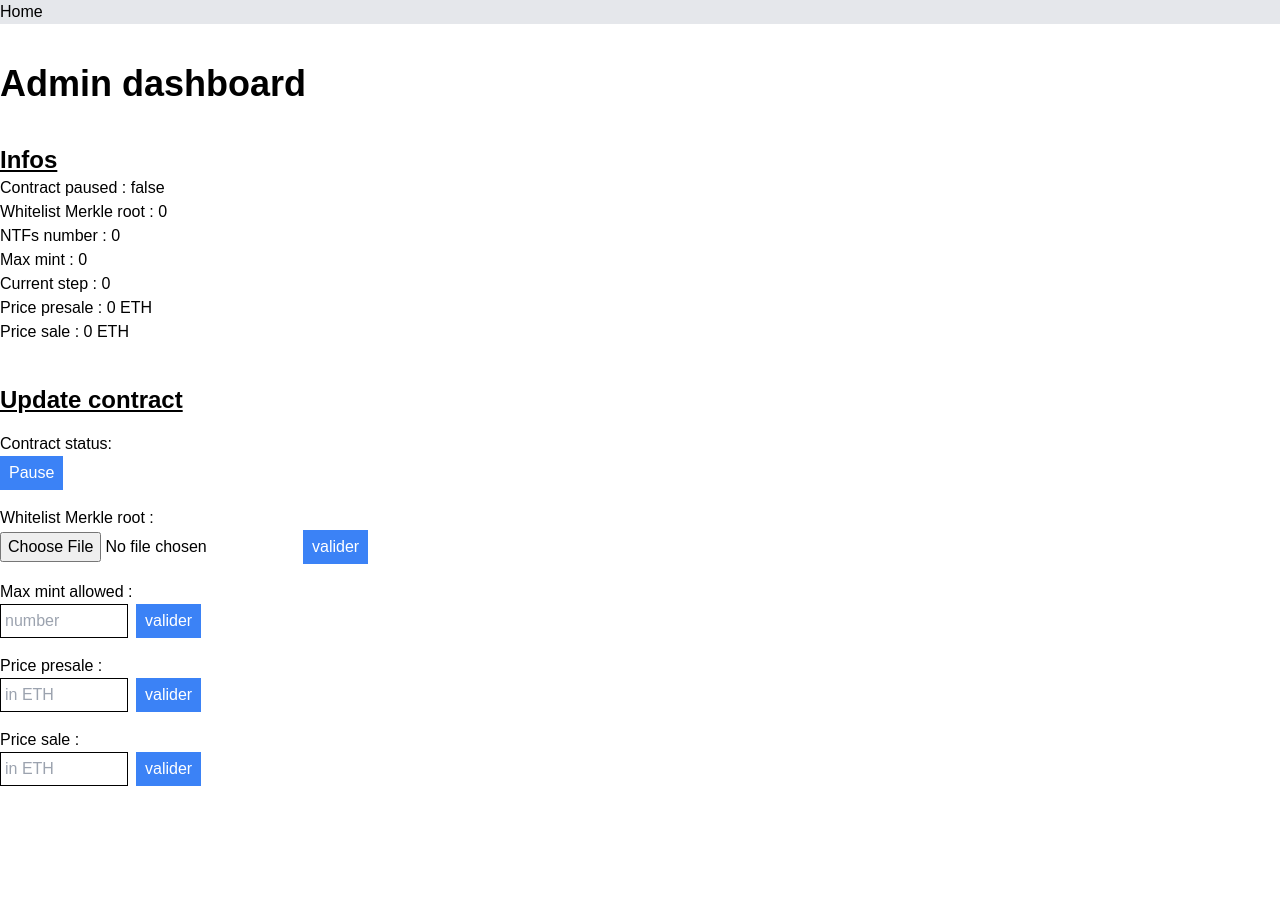
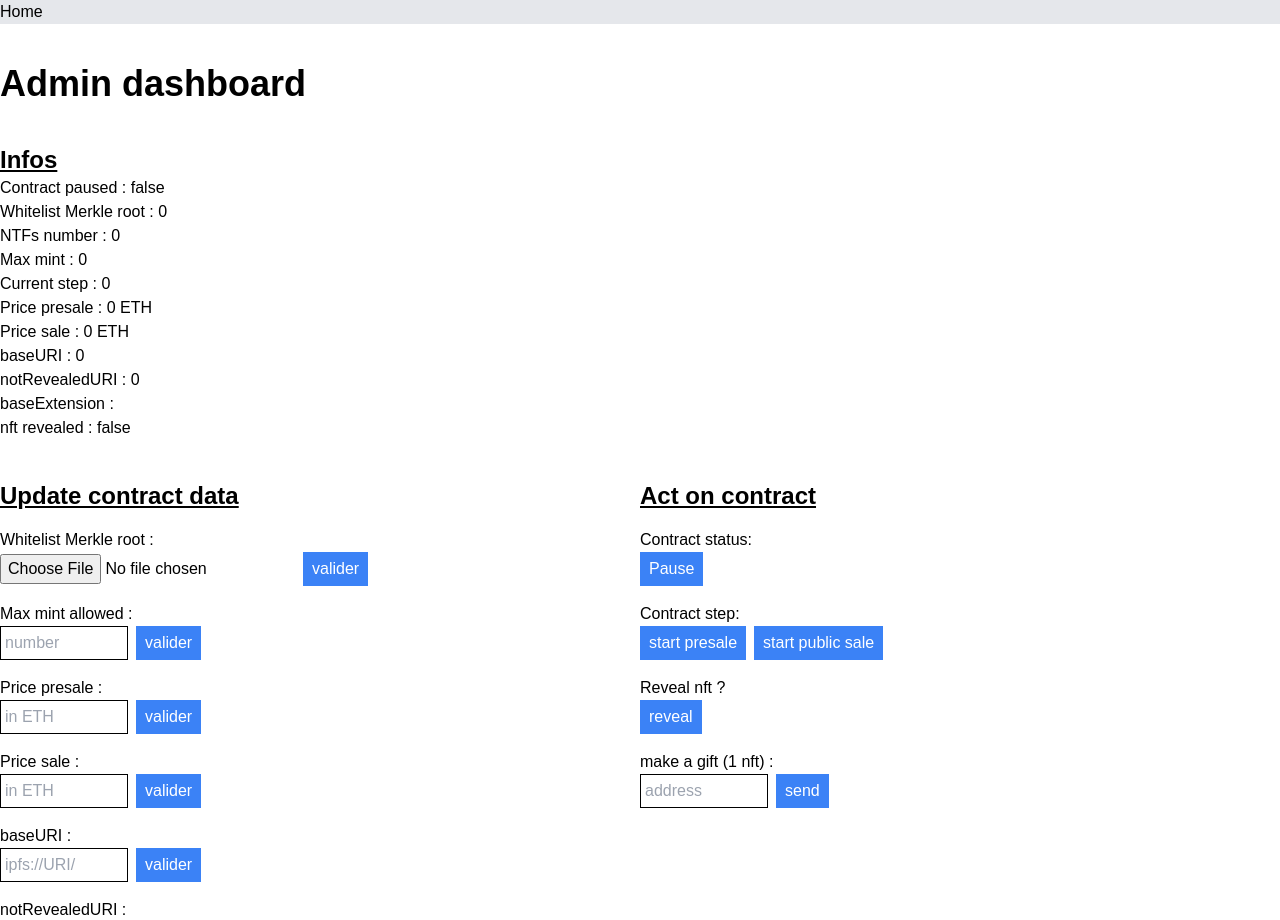
Before and after one commit to Kazimir42/Kazi_dApp_nft, a React (Create React App) app in the folder reactapp/: page /admin in a window 1280 px wide. Shown: the top 920 px of the page. Before the commit the page ends 802 px from the top, so only its background shows below. Built offline with nearby package versions, Linux system fonts and the light colour scheme; the HTML template or start-up script is replaced by a standard one.

Commit message:
implement all contract function

```diff
--- a/reactapp/src/pages/Admin.js
+++ b/reactapp/src/pages/Admin.js
@@ -4,7 +4,7 @@ import Contract from '../artifacts/contracts/Character.sol/Character.json'
 const { MerkleTree } = require("merkletreejs");
 const keccak256 = require("keccak256");
 
-const address = "0xe7f1725E7734CE288F8367e1Bb143E90bb3F0512";
+const address = "0x5FbDB2315678afecb367f032d93F642f64180aa3"; //address of contract
 
 function Admin() {
     const [totalNft, setTotalNft] = useState(0)
@@ -15,6 +15,10 @@ function Admin() {
     const [merkleRoot, setMerkleRoot] = useState(0)
     const [tokensFile, setTokensFile] = useState(0)
     const [paused, setPaused] = useState(false)
+    const [baseURI, setBaseURI] = useState(0)
+    const [notRevealedURI, setNotRevealedURI] = useState(0)
+    const [baseExtension, setBaseExtension] = useState('')
+    const [revealed, setRevealed] = useState(false)
 
     useEffect(() => {
         getData();
@@ -38,14 +42,22 @@ function Admin() {
                     const priceSale = await contract.priceSale();
                     const merkleRoot = await contract.merkleRoot();
                     const paused = await contract.paused();
+                    const baseURI = await contract.baseURI();
+                    const notRevealedURI = await contract.notRevealedURI();
+                    const baseExtension = await contract.baseExtension();
+                    const revealed = await contract.revealed();
 
-                    setTotalNft(Number(totalNft))
-                    setMaxMint(Number(maxMint))
-                    setCurrentStep(step)
-                    setPricePresale(ethers.utils.formatEther(Number(pricePresale)))
-                    setPriceSale(ethers.utils.formatEther(Number(priceSale)))
-                    setMerkleRoot(merkleRoot)
-                    setPaused(paused)
+                    setTotalNft(Number(totalNft));
+                    setMaxMint(Number(maxMint));
+                    setCurrentStep(step);
+                    setPricePresale(ethers.utils.formatEther(Number(pricePresale)));
+                    setPriceSale(ethers.utils.formatEther(Number(priceSale)));
+                    setMerkleRoot(merkleRoot);
+                    setPaused(paused);
+                    setBaseURI(baseURI);
+                    setNotRevealedURI(notRevealedURI);
+                    setBaseExtension(baseExtension);
+                    setRevealed(revealed);
 
                 }catch(error) {
                     console.log(error)
@@ -159,6 +171,127 @@ function Admin() {
         }
     }
 
+    async function updateUri(type)
+    {
+        if (typeof window.ethereum !== 'undefined') {
+            let chainId = await window.ethereum.request({method: 'eth_chainId'})
+            if (chainId === "0x1" || chainId === "0x3" || chainId === "0x4" || chainId === "0x5" || chainId === "0x2a" || chainId === "0x539") {
+                const provider = new ethers.providers.Web3Provider(window.ethereum);
+                const signer = provider.getSigner();
+                //get the contract
+                const contract = new ethers.Contract(address, Contract.abi, signer);
+                try {
+                    //update contract
+                    if (type === 'baseURI') { //URI of the NFTs when revealed
+                        let newValue = document.getElementById('inputBaseUri').value
+                        contract.setBaseUri(newValue)
+                    }else if(type === 'notRevealedURI'){ //URI of the NFTs when not revealed
+                        let newValue = document.getElementById('inputNotRevealedUri').value
+                        contract.setNotRevealURI(newValue)
+                    }
+                }catch(error) {
+                    console.log(error)
+                }
+            }
+        }
+    }
+
+    async function updateExtension()
+    {
+        let newValue = document.getElementById('inputBaseExtension').value
+        if (typeof window.ethereum !== 'undefined') {
+            let chainId = await window.ethereum.request({method: 'eth_chainId'})
+            if (chainId === "0x1" || chainId === "0x3" || chainId === "0x4" || chainId === "0x5" || chainId === "0x2a" || chainId === "0x539") {
+                const provider = new ethers.providers.Web3Provider(window.ethereum);
+                const signer = provider.getSigner();
+                //get the contract
+                const contract = new ethers.Contract(address, Contract.abi, signer);
+                try {
+                    //update contract
+                    contract.setBaseExtension(newValue)
+                }catch(error) {
+                    console.log(error)
+                }
+            }
+        }
+    }
+
+    async function reveal()
+    {
+        if (typeof window.ethereum !== 'undefined') {
+            let chainId = await window.ethereum.request({method: 'eth_chainId'})
+            if (chainId === "0x1" || chainId === "0x3" || chainId === "0x4" || chainId === "0x5" || chainId === "0x2a" || chainId === "0x539") {
+                const provider = new ethers.providers.Web3Provider(window.ethereum);
+                const signer = provider.getSigner();
+                //get the contract
+                const contract = new ethers.Contract(address, Contract.abi, signer);
+                try {
+                    //update contract
+                    contract.reveal()
+                }catch(error) {
+                    console.log(error)
+                }
+            }
+        }
+    }
+
+    async function setUpPresale()
+    {
+        if (typeof window.ethereum !== 'undefined') {
+            let chainId = await window.ethereum.request({method: 'eth_chainId'})
+            if (chainId === "0x1" || chainId === "0x3" || chainId === "0x4" || chainId === "0x5" || chainId === "0x2a" || chainId === "0x539") {
+                const provider = new ethers.providers.Web3Provider(window.ethereum);
+                const signer = provider.getSigner();
+                //get the contract
+                const contract = new ethers.Contract(address, Contract.abi, signer);
+                try {
+                    //update contract
+                    contract.setUpPresale()
+                }catch(error) {
+                    console.log(error)
+                }
+            }
+        }
+    }
+
+    async function setUpSale()
+    {
+        if (typeof window.ethereum !== 'undefined') {
+            let chainId = await window.ethereum.request({method: 'eth_chainId'})
+            if (chainId === "0x1" || chainId === "0x3" || chainId === "0x4" || chainId === "0x5" || chainId === "0x2a" || chainId === "0x539") {
+                const provider = new ethers.providers.Web3Provider(window.ethereum);
+                const signer = provider.getSigner();
+                //get the contract
+                const contract = new ethers.Contract(address, Contract.abi, signer);
+                try {
+                    //update contract
+                    contract.setUpSale()
+                }catch(error) {
+                    console.log(error)
+                }
+            }
+        }
+    }
+
+    async function makeGift()
+    {
+        let addressToGift = document.getElementById('inputGift').value
+        if (typeof window.ethereum !== 'undefined') {
+            let chainId = await window.ethereum.request({method: 'eth_chainId'})
+            if (chainId === "0x1" || chainId === "0x3" || chainId === "0x4" || chainId === "0x5" || chainId === "0x2a" || chainId === "0x539") {
+                const provider = new ethers.providers.Web3Provider(window.ethereum);
+                const signer = provider.getSigner();
+                //get the contract
+                const contract = new ethers.Contract(address, Contract.abi, signer);
+                try {
+                    //update contract
+                    contract.gift(addressToGift)
+                }catch(error) {
+                    console.log(error)
+                }
+            }
+        }
+    }
 
     return (
         <div className="container mx-auto mt-10">
@@ -173,21 +306,16 @@ function Admin() {
                 <p>Current step : {currentStep}</p>
                 <p>Price presale : {pricePresale} ETH</p>
                 <p>Price sale : {priceSale} ETH</p>
+                <p>baseURI : {baseURI}</p>
+                <p>notRevealedURI : {notRevealedURI}</p>
+                <p>baseExtension : {baseExtension}</p>
+                <p>nft revealed : {revealed?'true':'false'}</p>
             </div>
 
-            <div className="mt-10">
-                <h2 className="text-2xl font-bold underline">Update contract</h2>
-                <div className="my-4">
-                    <p>Contract status:</p>
+            <div className="mt-10 grid grid-cols-12">
+                <div className="col-span-6">
+                <h2 className="text-2xl font-bold underline">Update contract data</h2>
 
-                    {
-                        paused
-                            ?
-                            <button className="bg-blue-500 text-white px-2 hover:bg-blue-600 p-1 border border-blue-500" onClick={() => pausedContract(false)}>Unpause</button>
-                            :
-                            <button className="bg-blue-500 text-white px-2 hover:bg-blue-600 p-1 border border-blue-500" onClick={() => pausedContract(true)}>Pause</button>
-                    }
-                </div>
                 <div className="my-4">
                     <p>Whitelist Merkle root :</p>
                     <input type="file" name="file" onChange={uploadFile} />
@@ -209,8 +337,60 @@ function Admin() {
                     <input id="inputPriceSale" type="number" className="border border-black w-32 mr-2 p-1" placeholder="in ETH"/>
                     <button className="bg-blue-500 text-white px-2 hover:bg-blue-600 p-1 border border-blue-500" onClick={() => updatePrice('sale')}>valider</button>
                 </div>
+                <div className="my-4">
+                    <p>baseURI :</p>
+                    <input id="inputBaseUri" type="text" className="border border-black w-32 mr-2 p-1" placeholder="ipfs://URI/"/>
+                    <button className="bg-blue-500 text-white px-2 hover:bg-blue-600 p-1 border border-blue-500" onClick={() => updateUri('baseURI')}>valider</button>
+                </div>
+                <div className="my-4">
+                    <p>notRevealedURI :</p>
+                    <input id="inputNotRevealedUri" type="text" className="border border-black w-32 mr-2 p-1" placeholder="ipfs://URI/"/>
+                    <button className="bg-blue-500 text-white px-2 hover:bg-blue-600 p-1 border border-blue-500" onClick={() => updateUri('notRevealedURI')}>valider</button>
+                </div>
+                <div className="my-4">
+                    <p>baseExtension :</p>
+                    <input id="inputBaseExtension" type="text" className="border border-black w-32 mr-2 p-1" placeholder=".json"/>
+                    <button className="bg-blue-500 text-white px-2 hover:bg-blue-600 p-1 border border-blue-500" onClick={updateExtension}>valider</button>
+                </div>
+                </div>
+                <div className="col-span-6">
+                    <h2 className="text-2xl font-bold underline">Act on contract</h2>
+                    <div className="my-4">
+                        <p>Contract status:</p>
 
+                        {
+                            paused
+                                ?
+                                <button className="bg-blue-500 text-white px-2 hover:bg-blue-600 p-1 border border-blue-500" onClick={() => pausedContract(false)}>Unpause</button>
+                                :
+                                <button className="bg-blue-500 text-white px-2 hover:bg-blue-600 p-1 border border-blue-500" onClick={() => pausedContract(true)}>Pause</button>
+                        }
+                    </div>
+
+                    <div className="my-4">
+                        <p>Contract step:</p>
+                        <button className="bg-blue-500 text-white px-2 hover:bg-blue-600 p-1 border border-blue-500" onClick={setUpPresale}>start presale</button>
+                        <button className="bg-blue-500 text-white px-2 hover:bg-blue-600 p-1 border border-blue-500 ml-2" onClick={setUpSale}>start public sale</button>
+                    </div>
+                    <div className="my-4">
+                        <p>Reveal nft ?</p>
+                        {
+                            paused
+                                ?
+                                <p>already revealed</p>
+                                :
+                                <button className="bg-blue-500 text-white px-2 hover:bg-blue-600 p-1 border border-blue-500" onClick={reveal}>reveal</button>
+                        }
+                    </div>
+                    <div className="my-4">
+                        <p>make a gift (1 nft) :</p>
+                        <input id="inputGift" type="text" className="border border-black w-32 mr-2 p-1" placeholder="address"/>
+                        <button className="bg-blue-500 text-white px-2 hover:bg-blue-600 p-1 border border-blue-500" onClick={makeGift}>send</button>
+                    </div>
+                </div>
             </div>
+
+
         </div>
     );
 
```
